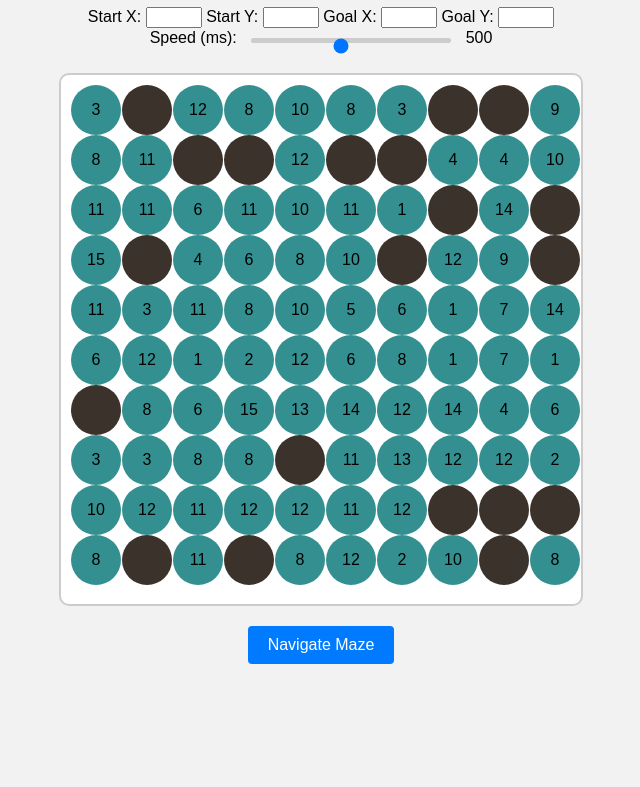
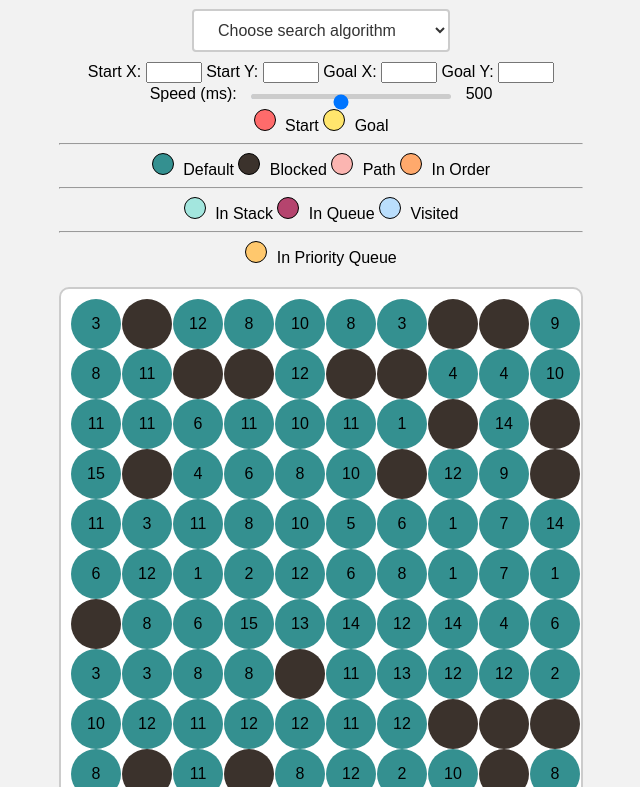
Before and after one commit to Ahmadabdelwhab/searchalgorithms, a plain HTML site: page index.html in a window 1280 px wide. Shown: the part 96-883 px from the top of the page, without its empty margins (319-959 px from the left). Before the commit the page ends 800 px from the top, so only its background shows below. Drawn offline with Linux system fonts and the light colour scheme.

Commit message:
added some clarifications in the website and updated some css

```diff
--- a/index.html
+++ b/index.html
@@ -3,14 +3,15 @@
 <head>
     <meta charset="UTF-8">
     <meta name="viewport" content="width=device-width, initial-scale=1.0">
-    <title>Document</title>
+    <title>Search Algorithms</title>
     <link rel="stylesheet" href="stylesheet.css">
+    <link rel="icon" type="image/png" href="mazes.png">
 </head>
 <body>
     <!-- craete a button to invoke the method init() in the index.js file-->
     <div id="main">
+        <h1>Search Algorithms</h1>
         <div id="search-container">
-
             <select id="search-method" ">
                 <option value="choose">Choose search algorithm</option>
                 <option value="bfs">Breadth-First Search (BFS)</option>
@@ -20,7 +21,7 @@
                 <option value="ucs">Uniform Cost Search</option>
             </select>
         </div>
-        <div id="">
+        <div id="coordinates">
 
             <label for="startX">Start X:</label>
             <input type="number" id="startX" name="startX" min="1" max="10">
@@ -34,9 +35,23 @@
         <label for="speed">Speed (ms):</label>
         <input type="range" id="speed" name="speed" min="100" max="1000" value="500" onchange="updateSpeedValue()">
         <span id="speed-value">500</span>
-            <div id="maze-container"></div>
+        <div id="color-indicators">
+            <span class="color-indicator" style="background-color: #ff6b6b;"></span> Start
+            <span class="color-indicator" style="background-color: #ffe66d;"></span> Goal
+            <hr>
+            <span class="color-indicator" style="background-color: #349090;"></span> Default
+            <span class="color-indicator" style="background-color: #3B322C;"></span> Blocked
+            <span class="color-indicator" style="background-color: #fbb5b1;"></span> Path
+            <span class="color-indicator" style="background-color: #FFA96C;"></span> In Order
+            <hr>
+            <span class="color-indicator" style="background-color: #A3E6DE;"></span> In Stack
+            <span class="color-indicator" style="background-color: #B5446E;"></span> In Queue
+            <span class="color-indicator" style="background-color: #BADEFC;"></span> Visited
+            <hr>
+            <span class="color-indicator" style="background-color: #FFC86D;"></span> In Priority Queue
+        </div>
+        <div id="maze-container"></div>
         <button id="navigateButton">Navigate Maze</button>
-
     </div>
     <script src="index.js"></script>
 
--- a/index.js
+++ b/index.js
@@ -474,7 +474,7 @@ greedyHeuristicSearch(start, goal , renderPath) {
 
     }
     heuristic(a, b) {
-        return Math.abs(a[0] - b[0]) * 2 + Math.abs(a[1] - b[1]) * 2;
+        return Math.abs(a[0] - b[0]) * 4 + Math.abs(a[1] - b[1]) * 4;
     }
     color_path(path){
         for (let node of path){
--- a/stylesheet.css
+++ b/stylesheet.css
@@ -6,15 +6,18 @@ body {
     display: flex;
     justify-content: center;
     align-items: center;
-    height: 100vh;
+
 }
 
 #main {
     text-align: center;
+    margin: 10px;
+    padding: 10px;
 }
 #search-container
 {
-    margin: 10px;
+    margin: 5px;
+    padding: 5px;
 }
 #search-method {
     font-size: 16px;
@@ -128,9 +131,23 @@ body {
     cursor: pointer;
     background-color: #007bff;
     color: #fff;
+    margin: 10px;
     transition: background-color 0.3s ease;
 }
 
 #navigateButton:hover {
     background-color: #0056b3;
 }
+
+#coordinates {
+    margin: 1px;
+}
+.color-indicator {
+    display: inline-block;
+    max-width: 500px;
+    width: 20px; /* Adjust width as needed */
+    height: 20px; /* Adjust height as needed */
+    margin-right: 5px; /* Adjust margin as needed */
+    border: 1px solid #000; /* Add border for better visibility */
+    border-radius: 50%;
+}
```
Also changed, not shown: mazes.png (added).
